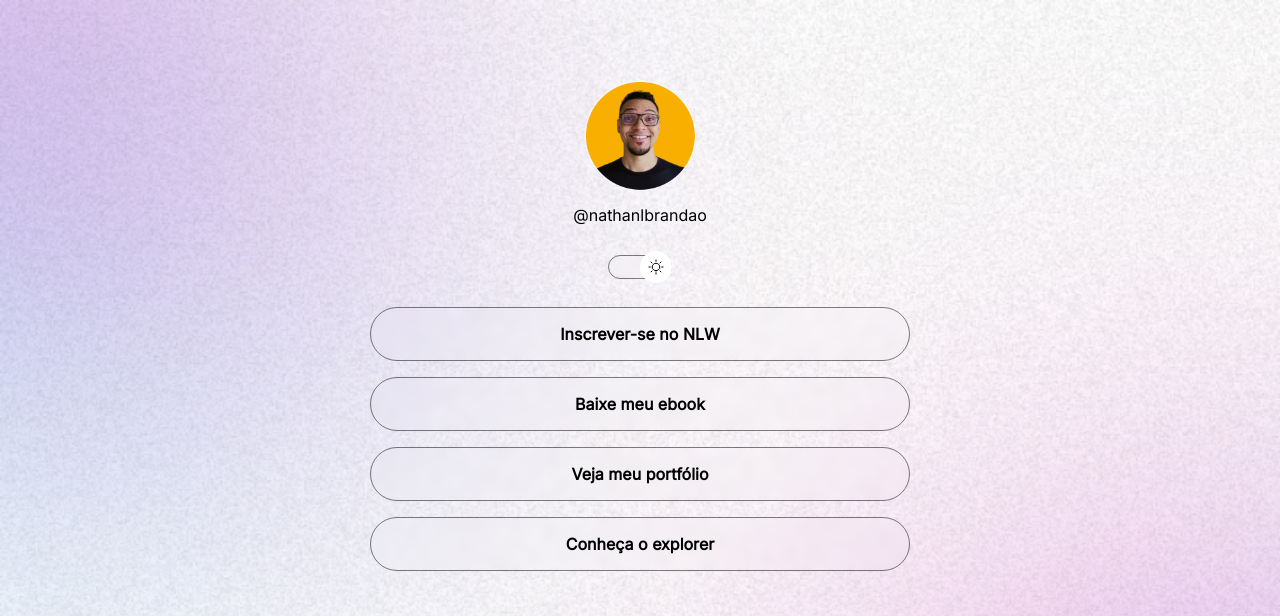
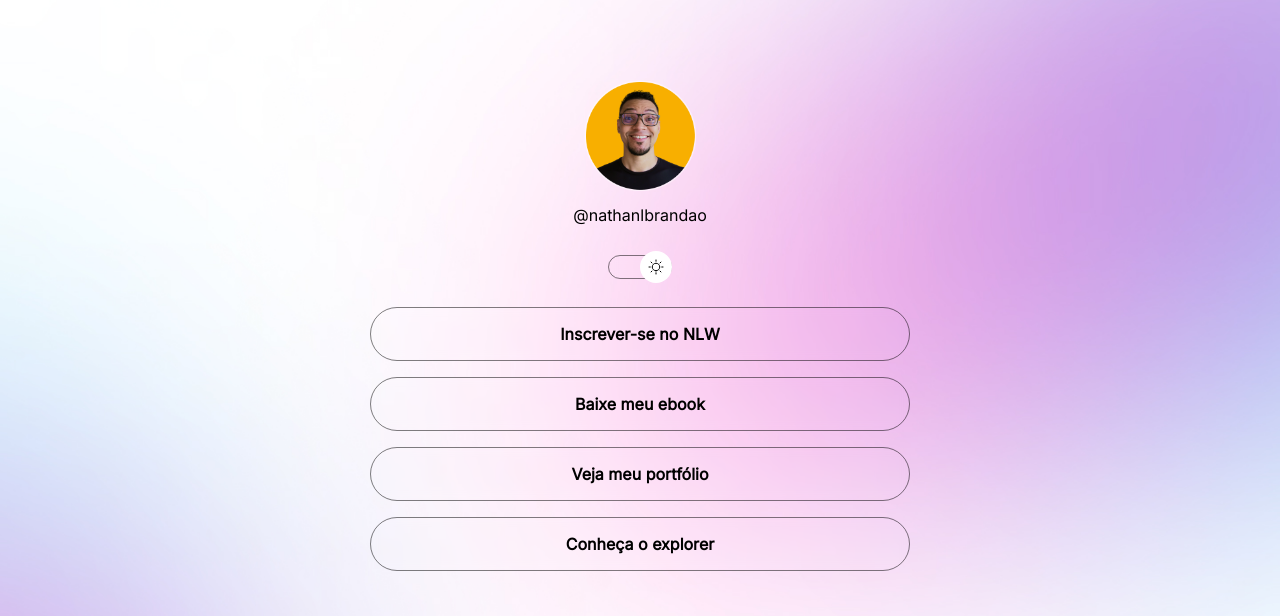
Before and after one commit to Nathanlbrandao/Projeto-D, a plain HTML site: page index.html in a window 1280 px wide. Shown: the top 616 px of the page. Drawn offline with nearby package versions, Linux system fonts and the light colour scheme.

Commit message:
Change background based on media queries

```diff
--- a/style.css
+++ b/style.css
@@ -35,6 +35,7 @@ body {
 
   /*background: color image repeat position/size */
   background: var(--bg-url) no-repeat top center/cover;
+  height: 100vh;
 }
 
   body * {
@@ -181,3 +182,15 @@ padding: 24px;
 text-align: center;
 font-size: 14px;
 }
+
+/*Media queries*/
+@media (min-width: 700px) {
+:root {
+--bg-url: url(./assets/assets/bg-desktop.jpg)
+}
+
+.light {
+  --bg-url: url(./assets/assets/bg-desktop-light.jpg)
+}
+
+}
```
